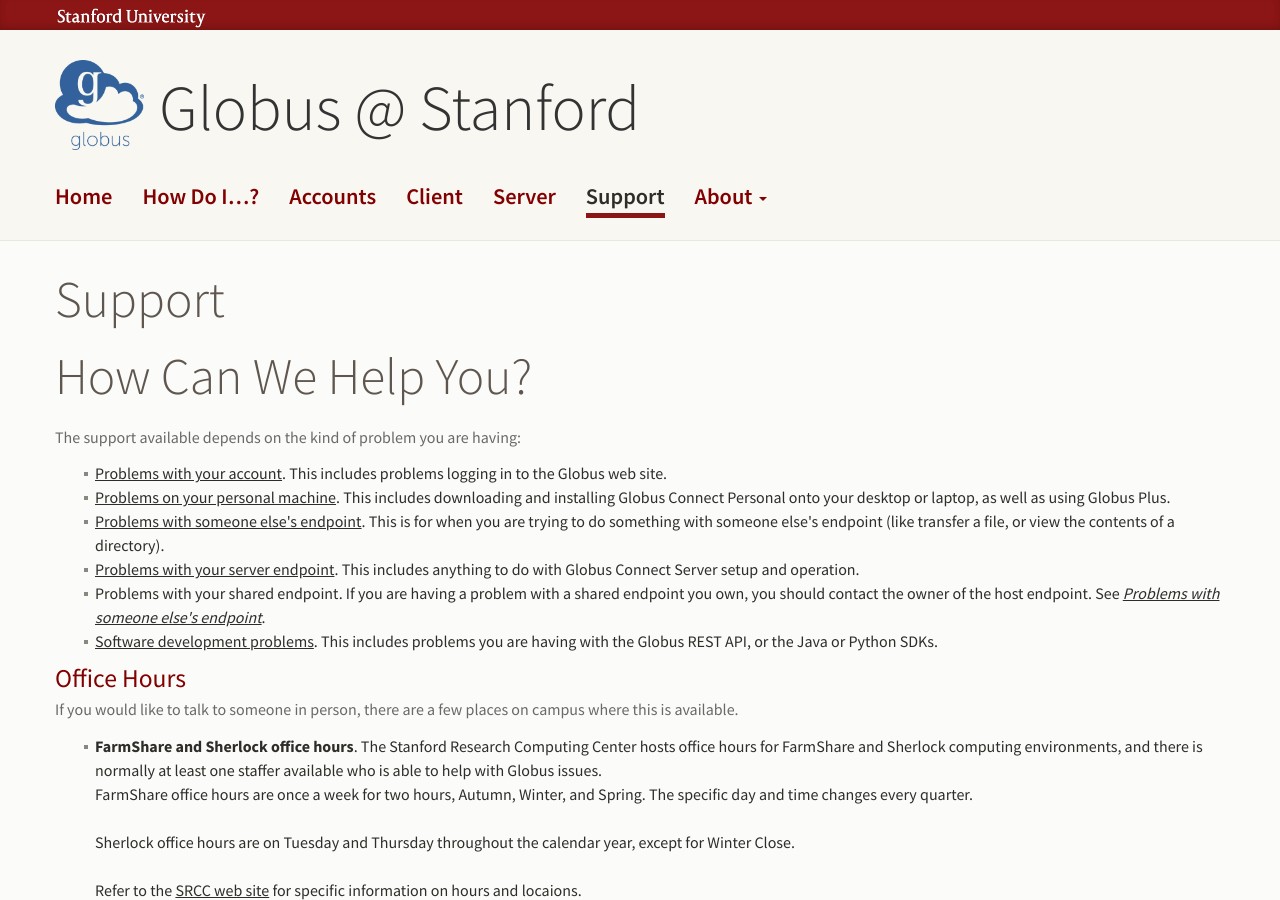
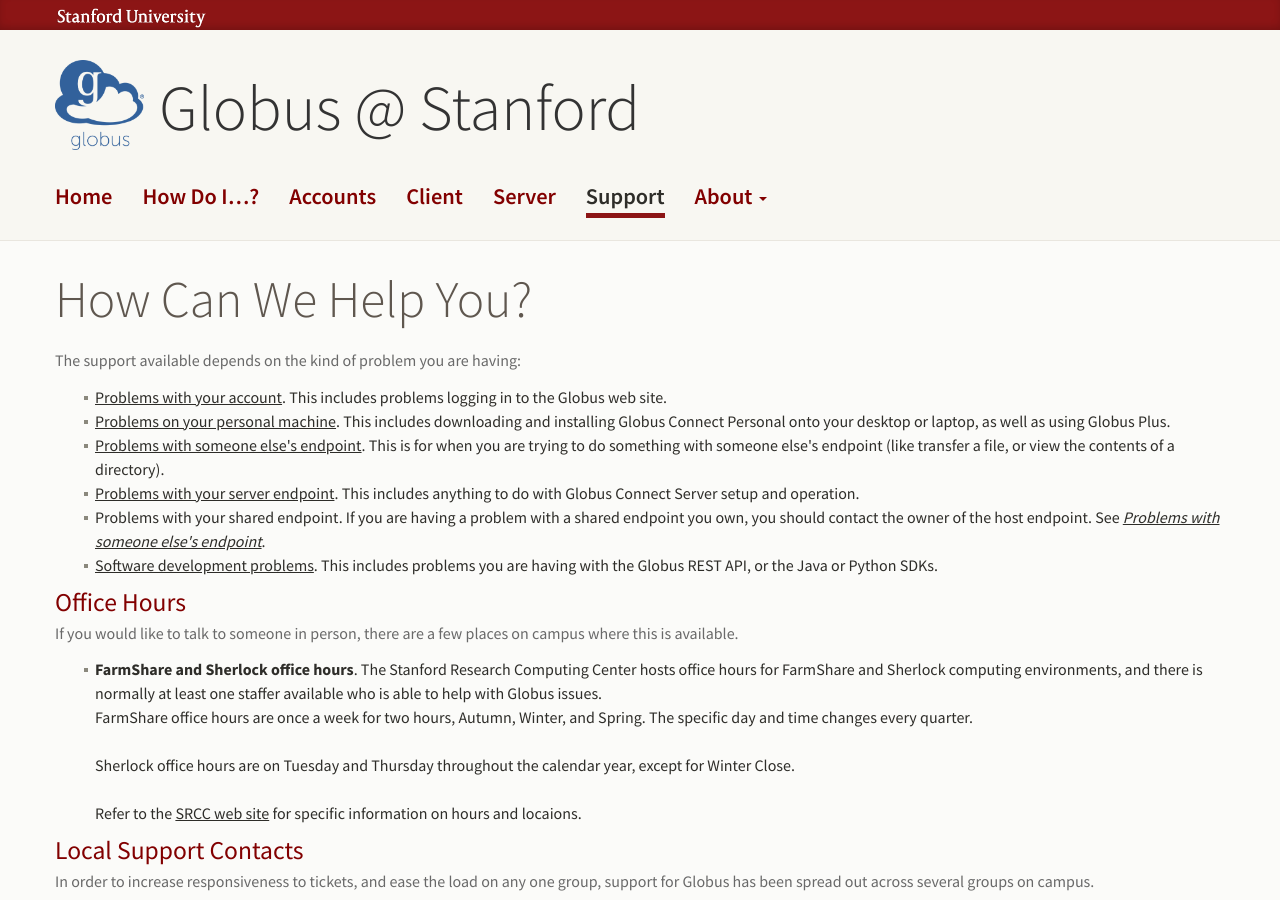
Before and after one commit to stanford-rc/globus.stanford.edu, a Jekyll site: the page built from support.html, in a window 1280 px wide and 900 px high. Built offline with Jekyll 4.4.1, drawn with Linux system fonts in a browser that asks for light colours; nearby versions of some CDN libraries; comment, search, counter and statistics services are not loaded.

Commit message:
Add missing support for title_line

```diff
--- a/_layouts/wide.html
+++ b/_layouts/wide.html
@@ -3,7 +3,9 @@ layout: common
 ---
 <!-- Content -->
 <div id="content" class="container" role="main" tabindex="0">
+  {% if page.title_line == nil or page.title_line == true %}
   <h1 class="">{{ page.title }}</h1>
+  {% endif %}
   <div class="row">
 
     <!--  #main-content (Center) -->
```
